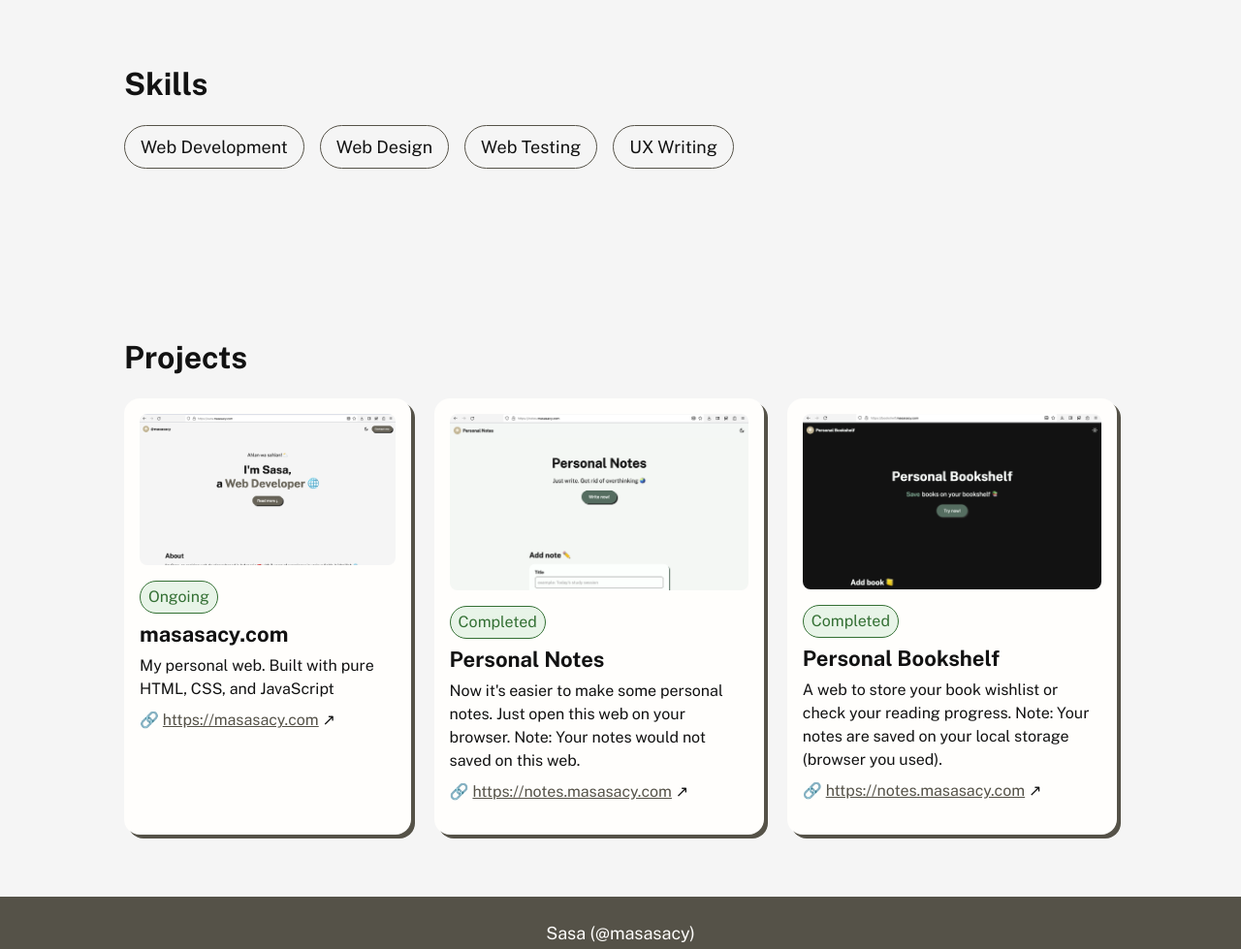
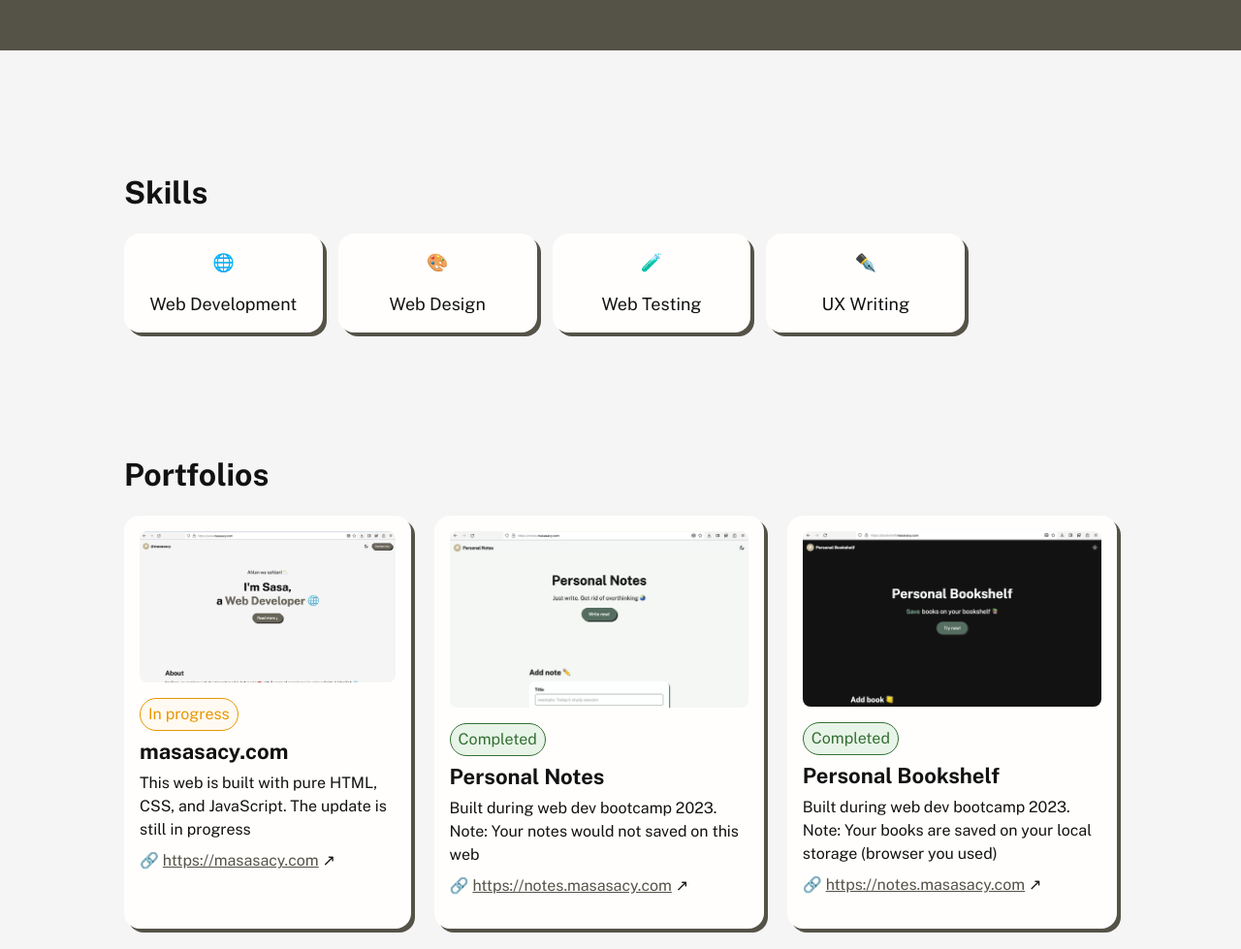
Before and after one commit to masasacy/masasacy, a plain HTML site: page index.html in a window 1280 px wide. Shown: the part 1000-1979 px from the top of the page at 97% size. Drawn offline with nearby package versions, Linux system fonts and the light colour scheme; a script that the page names is missing.

Commit message:
fix: Layout

```diff
--- a/index.html
+++ b/index.html
@@ -50,48 +50,60 @@
                         <h2>Skills</h2>
                         <section class="skills-chips">
                             <ul class="skills-list">
-                                <li class="skills-item">Web Development</li>
-                                <li class="skills-item">Web Design</li>
-                                <li class="skills-item">Web Testing</li>
-                                <li class="skills-item">UX Writing</li>
+                                <li class="skills-item">
+                                    <p>🌐</p>
+                                    <p>Web Development</p>
+                                </li>
+                                <li class="skills-item">
+                                    <p>🎨</p>
+                                    <p>Web Design</p>
+                                </li>
+                                <li class="skills-item">
+                                    <p>🧪</p>
+                                    <p>Web Testing</p>
+                                </li>
+                                <li class="skills-item">
+                                    <p>✒️</p>
+                                    <p>UX Writing</p>
+                                </li>
                             </ul>
                         </section>
                     </div>
                 </article>
                 <article id="projects" class="content">
                     <div class="content-wrapper">
-                        <h2>Projects</h2>
+                        <h2>Portfolios</h2>
                         <section class="projects-list">
                             <div class="project">
                                 <img src="/img/image-project-1.png" alt="Project cover">
                                 <div class="project-detail">
-                                    <div class="status ongoing">
-                                        <p>Ongoing</p>
+                                    <div class="in-progress">
+                                        <p>In progress</p>
                                     </div>
                                     <h3>masasacy.com</h3>
-                                    <p>My personal web. Built with pure HTML, CSS, and JavaScript</p>
+                                    <p>This web is built with pure HTML, CSS, and JavaScript. The update is still in progress</p>
                                     <p>🔗 <a target="_blank" href="https://masasacy.com">https://masasacy.com</a> ↗</p>
                                 </div>
                             </div>
                             <div class="project">
                                 <img src="/img/image-project-2.png" alt="Project cover">
                                 <div class="project-detail">
-                                    <div class="status completed">
+                                    <div class="completed">
                                         <p>Completed</p>
                                     </div>
                                     <h3>Personal Notes</h3>
-                                    <p>Now it's easier to make some personal notes. Just open this web on your browser. Note: Your notes would not saved on this web. </p>
+                                    <p>Built during web dev bootcamp 2023. Note: Your notes would not saved on this web </p>
                                     <p>🔗 <a target="_blank" href="https://notes.masasacy.com">https://notes.masasacy.com</a> ↗</p>
                                 </div>
                             </div>
                             <div class="project">
                                 <img src="/img/image-project-3.png" alt="Project cover">
                                 <div class="project-detail">
-                                    <div class="status completed">
+                                    <div class="completed">
                                         <p>Completed</p>
                                     </div>
                                     <h3>Personal Bookshelf</h3>
-                                    <p>A web to store your book wishlist or check your reading progress. Note: Your notes are saved on your local storage (browser you used). </p>
+                                    <p>Built during web dev bootcamp 2023. Note: Your books are saved on your local storage (browser you used)</p>
                                     <p>🔗 <a target="_blank" href="https://notes.masasacy.com">https://notes.masasacy.com</a> ↗</p>
                                 </div>
                             </div>
--- a/styles/main.css
+++ b/styles/main.css
@@ -194,7 +194,6 @@
 .contents {
     display: flex;
     flex-direction: column;
-    gap: 48px;
 }
 
 .content {
@@ -217,12 +216,17 @@
 #about {
     background: var(--brown-primary);
     color: var(--brown-secondary);
+    padding: 48px;
 }
 
 .description {
     display: flex;
     flex-flow: column wrap;
     gap: 16px;
+}
+
+#skills {
+    padding: 64px 0 0 0;
 }
 
 .skills-chips ul {
@@ -233,10 +237,17 @@
 
 .skills-item {
     list-style-type: none;
-    padding: 8px 16px;
-    border: 1px solid var(--brown-primary);
-    border-radius: 100px;
-    width: fit-content;
+    padding: 16px;
+    border: none;
+    border-radius: 16px;
+    width: 20%;
+    display: flex;
+    flex-direction: column;
+    justify-content: center;
+    align-items: center;
+    gap: 16px;
+    background: var(--brown-secondary);
+    box-shadow: 4px 4px var(--brown-primary);
 }
 
 .projects-list {
@@ -281,7 +292,20 @@
     color: var(--brown-primary);
 }
 
-.status {
+.in-progress {
+    padding: 4px 8px;
+    background: rgb(255, 250, 241);
+    border: 1px solid rgb(232, 151, 0);
+    border-radius: 100px;
+    width: fit-content;
+}
+
+.in-progress p {
+    font-size: var(--body-medium);
+    color: rgb(232, 151, 0);
+}
+
+.completed {
     padding: 4px 8px;
     background: rgb(232, 244, 232);
     border: 1px solid rgb(52, 112, 52);
@@ -289,7 +313,7 @@
     width: fit-content;
 }
 
-.status p {
+.completed p {
     font-size: var(--body-medium);
     color: rgb(52, 112, 52);
 }
--- a/styles/responsive.css
+++ b/styles/responsive.css
@@ -16,6 +16,27 @@
 
     .contents {
         padding: 16px 0 48px 0;
+    }
+
+    #about {
+        padding: 0;
+    }
+
+    #skills {
+        padding: 48px 0 0 0;
+    }
+
+    .skills-chips ul {
+        flex-flow: column wrap;
+    }
+
+    .skills-item {
+        width: auto;
+    }
+
+    .projects-list {
+        display: flex;
+        flex-direction: column;
     }
 }
 
```
